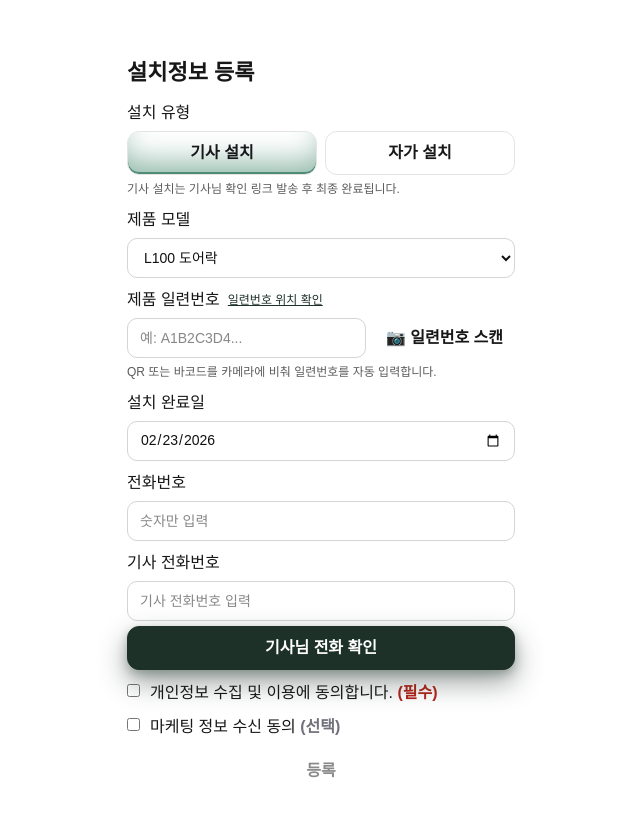
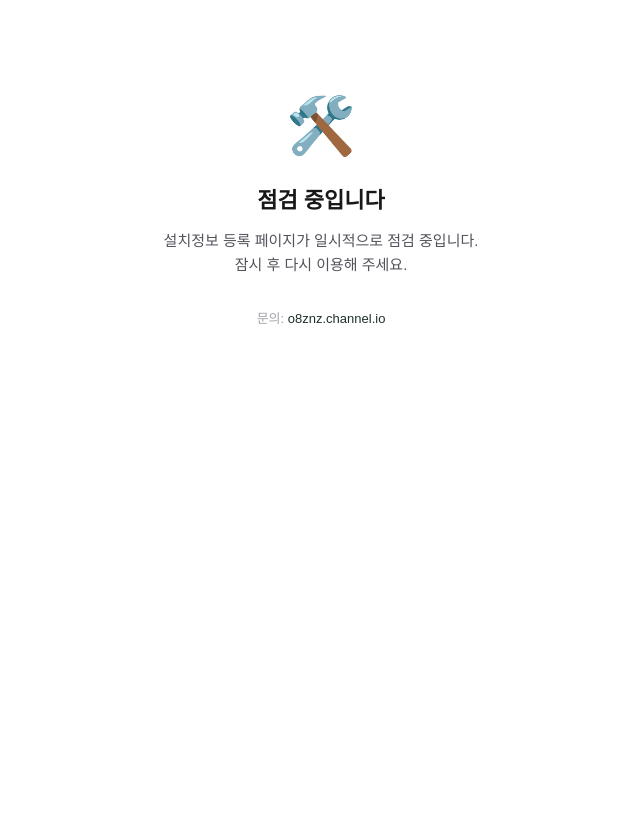
Before and after one commit to JyongSong/warranty-h5, a Next.js app: page /reg in a window 1280 px wide. Shown: the top 816 px of the page, without its empty margins (319-959 px from the left). Built offline with nearby package versions, Linux system fonts and the light colour scheme.

Commit message:
chore(reg): show maintenance page; hide /reg form temporarily
PR 머지 후 production /reg 진입 시 점검 페이지만 표시.
복원 방법: page.tsx 의 RegClient import 와 return 부분을 원래대로 되돌리기.

```diff
--- a/src/app/reg/page.tsx
+++ b/src/app/reg/page.tsx
@@ -1,23 +1,55 @@
 export const dynamic = "force-dynamic";
 
-import RegClient from "./RegClient";
+// TODO: reg-success-user-sms PR 머지 후 아래 두 줄 복원, 점검 페이지 제거.
+// import RegClient from "./RegClient";
 
+export default async function Page() {
+  return (
+    <div style={containerStyle}>
+      <div style={{ fontSize: 56, marginBottom: 16 }}>🛠️</div>
+      <h1 style={titleStyle}>점검 중입니다</h1>
+      <p style={textStyle}>
+        설치정보 등록 페이지가 일시적으로 점검 중입니다.
+        <br />
+        잠시 후 다시 이용해 주세요.
+      </p>
+      <p style={contactStyle}>
+        문의:{" "}
+        <a
+          href="https://o8znz.channel.io"
+          style={{ color: "#1d3129" }}
+          target="_blank"
+          rel="noreferrer"
+        >
+          o8znz.channel.io
+        </a>
+      </p>
+    </div>
+  );
+}
 
-export default async function Page({
-  searchParams,
-}: {
-  searchParams: Promise<{ sn?: string | string[] }>;
-}) {
-  const sp = await searchParams;
+const containerStyle: React.CSSProperties = {
+  maxWidth: 420,
+  margin: "60px auto",
+  padding: 24,
+  textAlign: "center",
+};
 
-  let sn = "";
-  const raw = sp?.sn;
+const titleStyle: React.CSSProperties = {
+  fontSize: 22,
+  fontWeight: 700,
+  marginBottom: 12,
+  color: "#18181b",
+};
 
-  if (typeof raw === "string") {
-    sn = raw;
-  } else if (Array.isArray(raw)) {
-    sn = raw[0] ?? "";
-  }
+const textStyle: React.CSSProperties = {
+  color: "#52525b",
+  lineHeight: 1.6,
+  fontSize: 15,
+};
 
-  return <RegClient initialSn={sn} />;
-}
+const contactStyle: React.CSSProperties = {
+  color: "#a1a1aa",
+  fontSize: 13,
+  marginTop: 32,
+};
```
